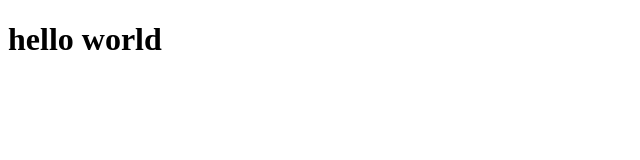
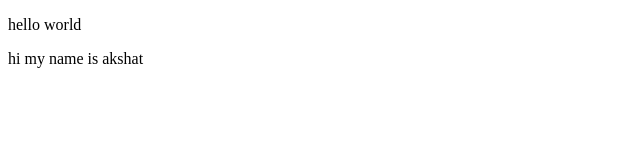
Before and after one commit to akshatbhatya/learning, a plain HTML site: page index.html in a window 1280 px wide. Shown: the whole page, without its empty margins (0-640 px from the left). Drawn offline with Linux system fonts and the light colour scheme.

Commit message:
add new paragraph

```diff
--- a/index.html
+++ b/index.html
@@ -7,7 +7,8 @@
 </head>
 <body>
     <div class="headding">
-        <h1>hello world</h1>
+        <p>hello world</p>
+        <p>hi my name is akshat</p>
     </div>
 </body>
 </html>
```
